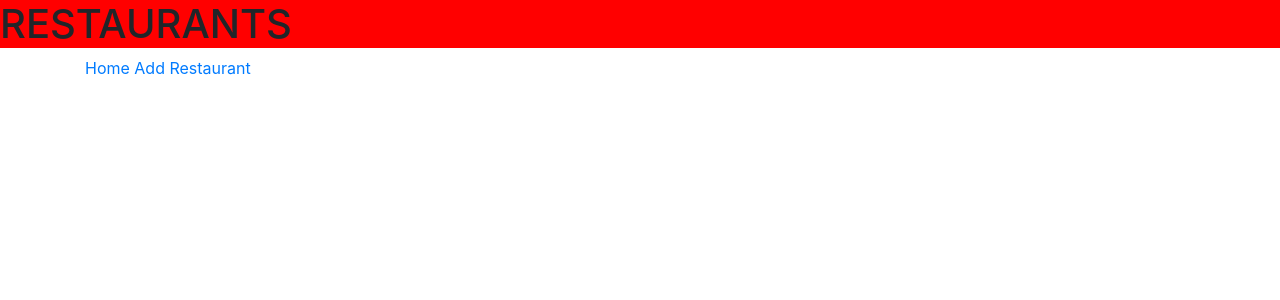
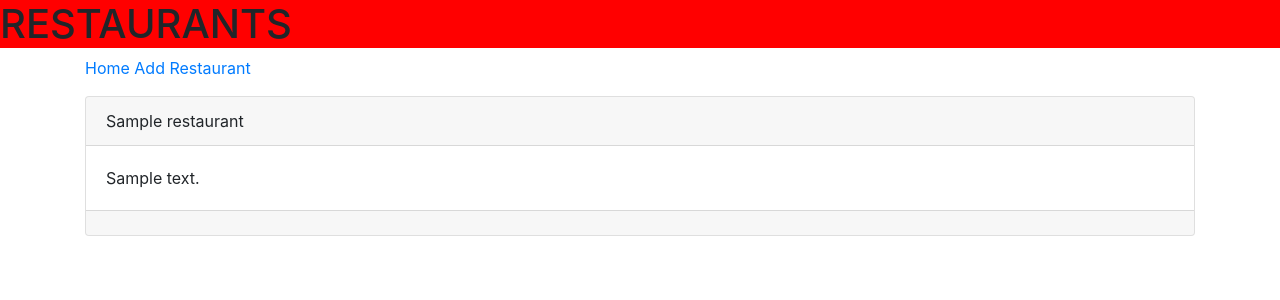
Before and after one commit to amcali/project-3, a Flask app: page /restaurants in a window 1280 px wide. Shown: the top 300 px of the page. Run offline with Flask 2, Linux system fonts and the light colour scheme; a database or web service that is not in the repository returns one stand-in record (values such as "Sample title"); some libraries are stand-ins or nearby versions.

Commit message:
Successfully displayed restaurant collection documents into restaurant.template.html .

```diff
--- a/app.py
+++ b/app.py
@@ -50,7 +50,10 @@ def process_add_restaurant():
 #Route to show created / added restaurants
 @app.route('/restaurants')
 def restaurants():
-    return render_template('restaurants.template.html')
+    # Fetch all the existing todos as a Python dictionary
+    results = conn[DATABASE_NAME][RESTAURANTS].find({})
+    #Return a template and assign the results to a placeholder in that template
+    return render_template('restaurants.template.html', data=results)
 
 
 
--- a/templates/restaurants.template.html
+++ b/templates/restaurants.template.html
@@ -6,4 +6,18 @@
     <a href ="/">Home</a>
     <a href ="/add_restaurant">Add Restaurant</a>
 
+    {% for d in data %}
+        <div class="card mt-3 mb-3">
+            <div class="card-header">{{ d['restaurant_name'] }}</div>
+            <div class="card-body">
+                {% if d['restaurant_address'] %}
+                {{ d['restaurant_address'] }}
+                {% else %}
+                <span class='default-description'>No description available</span>
+                {% endif %}
+            </div>
+        <div class="card-footer">
+        </div>
+    {% endfor %}
+
 {%endblock%}
```
Also changed, not shown: .c9/metadata/environment/app.py (+1 -1 lines).
